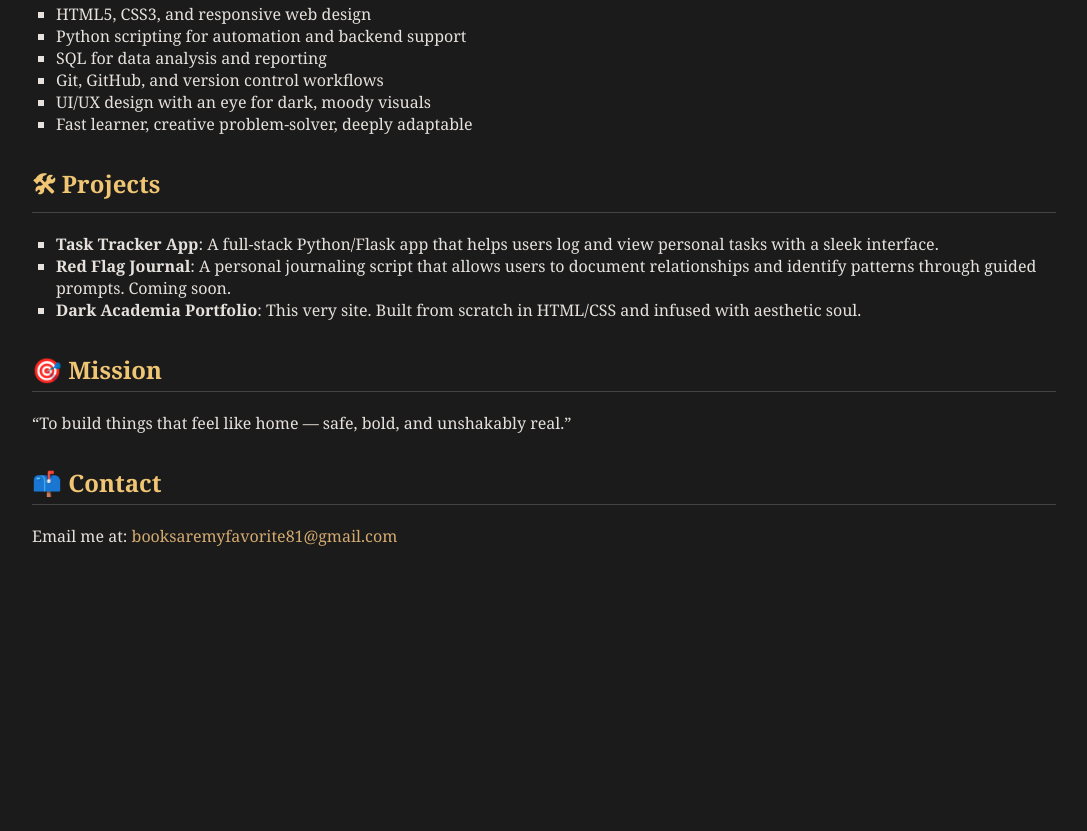
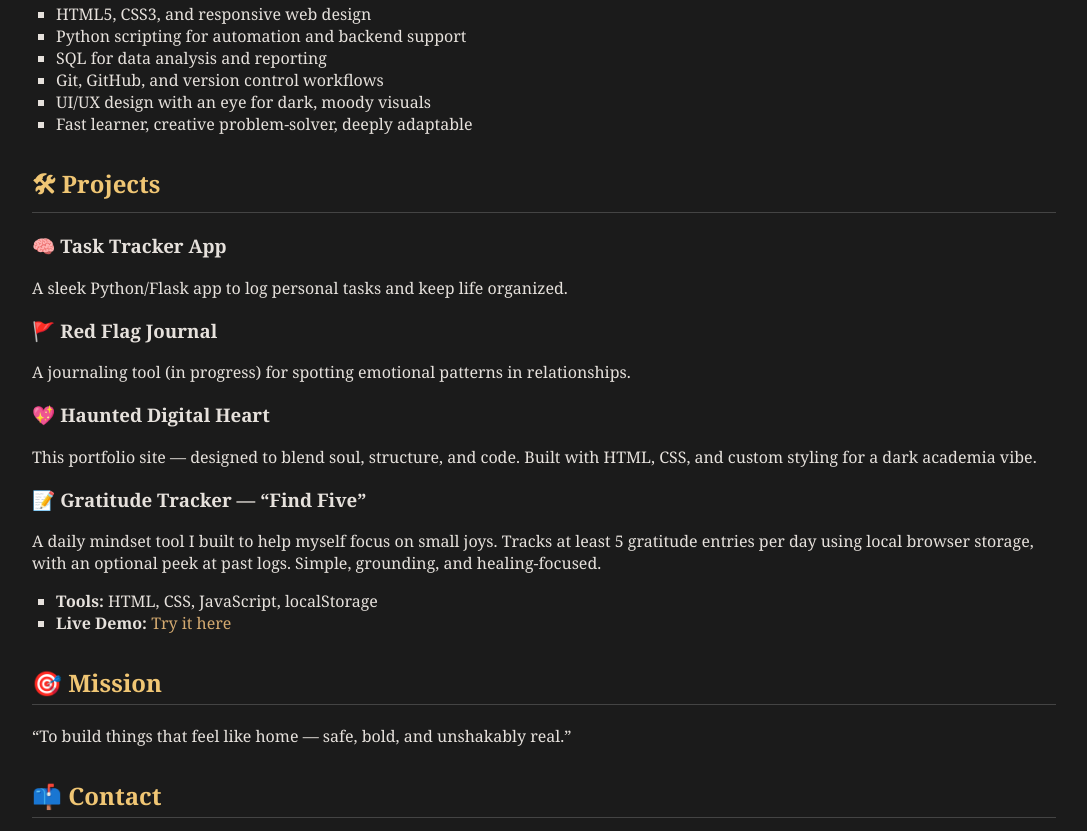
Before and after one commit to Lorrainekent8105/dark_academia_portfolio, a plain HTML site: page index.html in a window 1280 px wide. Shown: the part 406-1237 px from the top of the page, without its empty margins (96-1183 px from the left). Before the commit the page ends 1017 px from the top, so only its background shows below. Drawn offline with Linux system fonts and the light colour scheme; files that its build step writes are made by us from their sources.

Commit message:
Update index.html

```diff
--- a/index.html
+++ b/index.html
@@ -27,13 +27,33 @@
             </ul>
         </section>
         <section>
-            <h2>🛠 Projects</h2>
-            <ul>
-                <li><strong>Task Tracker App</strong>: A full-stack Python/Flask app that helps users log and view personal tasks with a sleek interface.</li>
-                <li><strong>Red Flag Journal</strong>: A personal journaling script that allows users to document relationships and identify patterns through guided prompts. Coming soon.</li>
-                <li><strong>Dark Academia Portfolio</strong>: This very site. Built from scratch in HTML/CSS and infused with aesthetic soul.</li>
-            </ul>
-        </section>
+  <h2>🛠 Projects</h2>
+
+  <div class="project">
+    <h3>🧠 Task Tracker App</h3>
+    <p>A sleek Python/Flask app to log personal tasks and keep life organized.</p>
+  </div>
+
+  <div class="project">
+    <h3>🚩 Red Flag Journal</h3>
+    <p>A journaling tool (in progress) for spotting emotional patterns in relationships.</p>
+  </div>
+
+  <div class="project">
+    <h3>💖 Haunted Digital Heart</h3>
+    <p>This portfolio site — designed to blend soul, structure, and code. Built with HTML, CSS, and custom styling for a dark academia vibe.</p>
+  </div>
+
+  <div class="project">
+    <h3>📝 Gratitude Tracker — “Find Five”</h3>
+    <p>A daily mindset tool I built to help myself focus on small joys. Tracks at least 5 gratitude entries per day using local browser storage, with an optional peek at past logs. Simple, grounding, and healing-focused.</p>
+    <ul>
+      <li><strong>Tools:</strong> HTML, CSS, JavaScript, localStorage</li>
+      <li><strong>Live Demo:</strong> <a href="https://lorrainekent8105.github.io/gratitude-tracker" target="_blank">Try it here</a></li>
+    </ul>
+  </div>
+</section>
+
         <section>
             <h2>🎯 Mission</h2>
             <p>“To build things that feel like home — safe, bold, and unshakably real.”</p>
```
